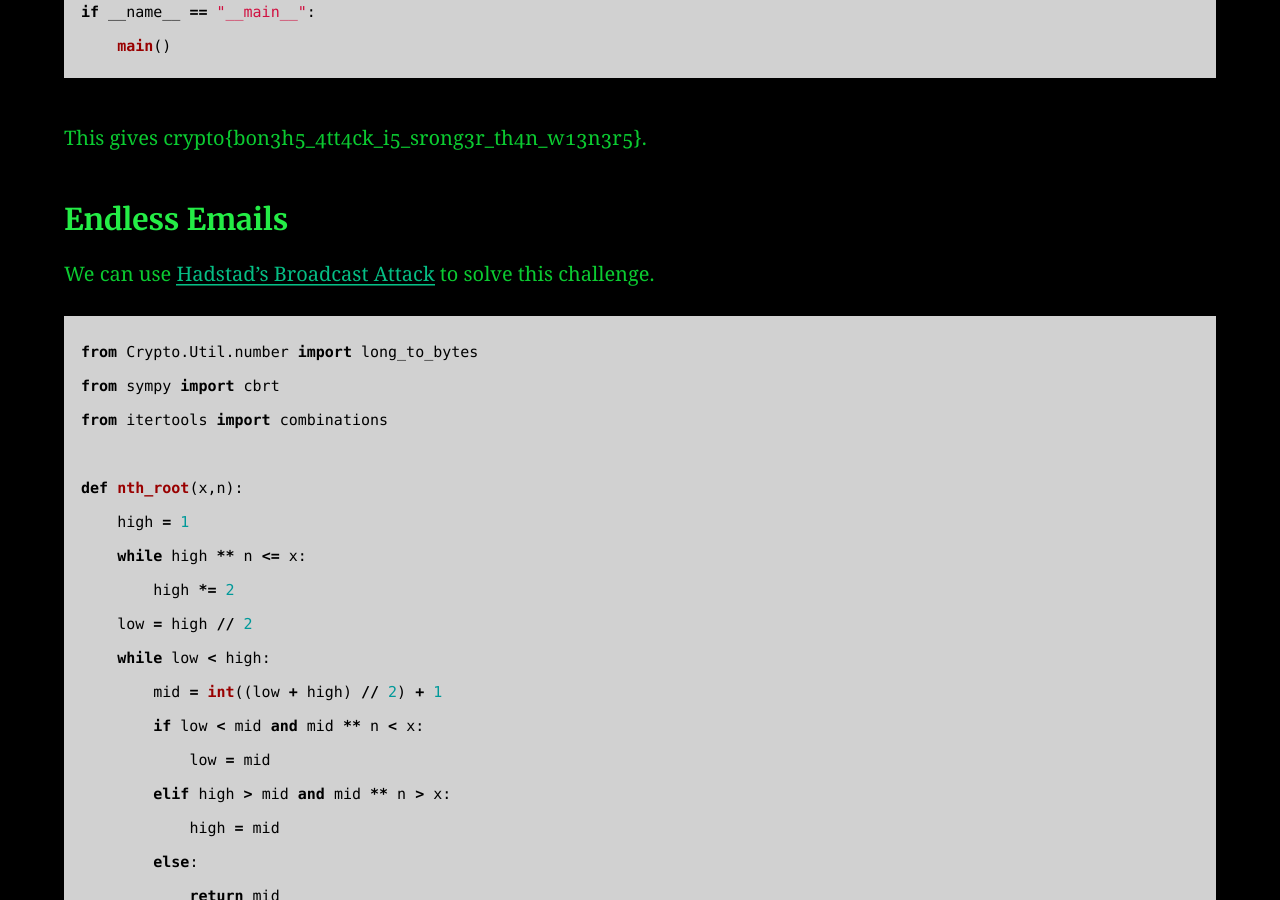
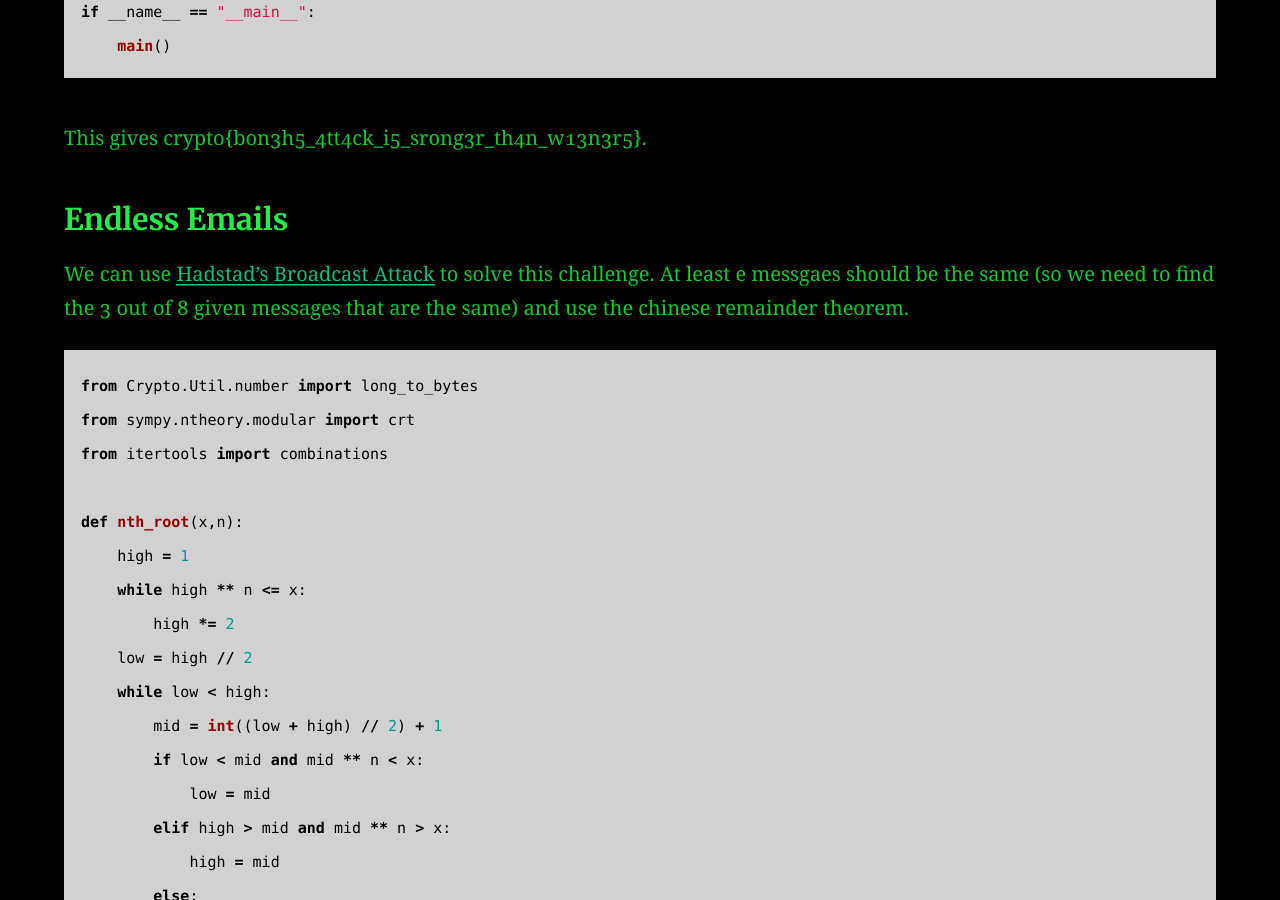
Before and after one commit to AC01010/Connor-McCartney.github.io, a Jekyll site: the page built from _posts/2011-01-12-CryptohackRSAPublicExponent.md, in a window 1280 px wide and 900 px high, scrolled down 7130 px. Built offline with Jekyll 4.4.1, drawn with Linux system fonts in a browser that asks for light colours; some of the changed text lies outside the part shown.

Commit message:
Update 2011-01-12-CryptohackRSAPublicExponent.md

````diff
--- a/_posts/2011-01-12-CryptohackRSAPublicExponent.md
+++ b/_posts/2011-01-12-CryptohackRSAPublicExponent.md
@@ -217,10 +217,11 @@
 ### Endless Emails
 
 We can use [Hadstad's Broadcast Attack](https://en.wikipedia.org/wiki/Coppersmith's_attack#H%C3%A5stad's_broadcast_attack) to solve this challenge.
+At least e messgaes should be the same (so we need to find the 3 out of 8 given messages that are the same) and use the chinese remainder theorem.
 
 ```python
 from Crypto.Util.number import long_to_bytes
-from sympy import cbrt
+from sympy.ntheory.modular import crt
 from itertools import combinations
 
 def nth_root(x,n):
@@ -299,17 +300,17 @@
 C = [c1,c2,c3,c4,c5,c6,c7]
 
 for i in list(combinations([i for i in range(7)],3)):
-	n1 = N[i[0]]
-	n2 = N[i[1]]
-	n3 = N[i[2]]
-	c1 = C[i[0]]
-	c2 = C[i[1]]
-	c3 = C[i[2]]
+        n1 = N[i[0]]
+        n2 = N[i[1]]
+        n3 = N[i[2]]
+        c1 = C[i[0]]
+        c2 = C[i[1]]
+        c3 = C[i[2]]
 
-	m = long_to_bytes(nth_root((c1*pow(n1*n2*n3//n1,-1,n1)*n1*n2*n3//n1+c2*pow(n1*n2*n3//n2,-1,n2)*n1*n2*n3//n2+c3*pow(n1*n2*n3//n3,-1,n3)*n1*n2*n3//n3)%(n1*n2*n3),3))
-	if b'crypto' in m:
-		print(m.decode())
-		break
+        m = long_to_bytes(nth_root(crt((n1,n2,n3),(c1,c2,c3))[0],3))
+        if b'crypto' in m:
+                print(m.decode())
+                break
 ```
 
 This gives crypto{1f_y0u_d0nt_p4d_y0u_4r3_Vuln3rabl3}.
````
